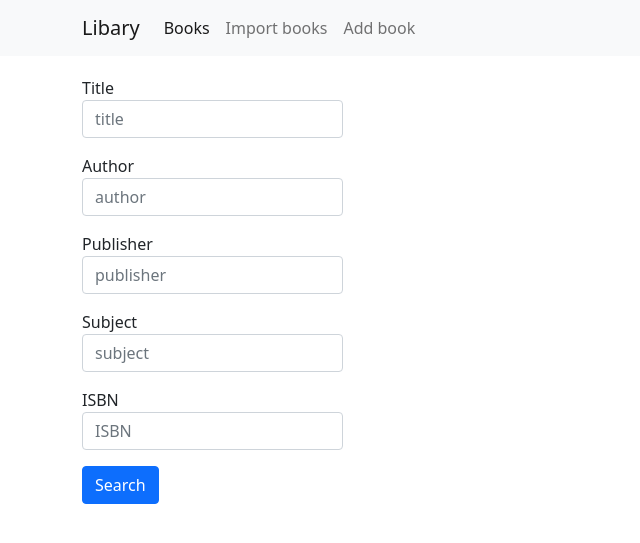
After one commit to kk0walski/bookList, a Flask app: page /import in a window 1280 px wide. The commit adds this page. Shown: the top 543 px of the page, without its empty margins (0-640 px from the left). Run offline with Flask 2, Linux system fonts and the light colour scheme; some libraries are stand-ins or nearby versions.

Commit message:
Add import form

```diff
--- a/api.py
+++ b/api.py
@@ -5,6 +5,10 @@ app = Flask(__name__)
 @app.route('/', methods=['GET'])
 def index():
     return render_template('index.html', books=get_books())
+
+@app.route('/import', methods=['GET', 'POST'])
+def import_books():
+    return render_template('import.html')
 
 def get_books():
     books = [
--- a/templates/base.html
+++ b/templates/base.html
@@ -25,10 +25,10 @@
             <div class="collapse navbar-collapse" id="navbarNav">
                 <ul class="navbar-nav">
                     <li class="nav-item">
-                        <a class="nav-link active" aria-current="page" href="#">Books</a>
+                        <a class="nav-link active" aria-current="page" href="/">Books</a>
                     </li>
                     <li class="nav-item">
-                        <a class="nav-link" href="#">Import books</a>
+                        <a class="nav-link" href="/import">Import books</a>
                     </li>
                     <li class="nav-item">
                         <a class="nav-link" href="#">Add book</a>
--- /dev/null
+++ b/templates/import.html
@@ -0,0 +1,66 @@
+{% extends "base.html" %}
+
+{% block content %}
+
+<div class="row">
+    <div class="col-lg-3">
+        <form action="#" onsubmit="logSubmit()" id="import">
+            <div class="mb-3">
+                <lablel for="titleSeach" class="form-label">Title</lablel>
+                <input type="text" class="form-control" name='title' id="titleSeach" placeholder="title">
+            </div>
+            <div class="mb-3">
+                <lablel for="authorSearch" class="form-label">Author</lablel>
+                <input type="text" class="form-control" name='author' id="authorSearch" placeholder="author">
+            </div>
+            <div class="mb-3">
+                <lablel for="publisher" class="form-label">Publisher</lablel>
+                <input type="text" class="form-control" name='publisher' id="publisher" placeholder="publisher">
+            </div>
+            <div class="mb-3">
+                <lablel for="subject" class="form-label">Subject</lablel>
+                <input type="text" class="form-control" name='subject' id="subject" placeholder="subject">
+            </div>
+            <div class="mb-3">
+                <lablel for="isbn" class="form-label">ISBN</lablel>
+                <input type="text" class="form-control" name='isbn' id="isbn" placeholder="ISBN">
+            </div>
+            <button type="submit" class="btn btn-primary">Search</button>
+        </form>
+    </div>
+    <div class="col-lg-9">
+        <p id="log"></p>
+    </div>
+</div>
+
+<script type="text/javascript">
+    function writeResponse(resp){
+        var responseText;
+        if (resp.error && resp.error.errors[0].debugInfo == 'QuotaState: BLOCKED') {
+        responseText = 'Invalid API key provided. Please replace the "apiKey" value with your own.';
+        } else {
+            console.log(resp)
+        }
+    }
+
+    function logSubmit() {
+        let url = 'https://www.googleapis.com/books/v1/volumes'
+        let fields = event.target.elements
+        let title = fields.title.value
+        let author = fields.author.value
+        let publisher = fields.publisher.value
+        let subject = fields.subject.value
+        let isbn = fields.isbn.value
+        event.preventDefault();
+        console.log(title)
+        console.log(author)
+        // let restRequest = gapi.client.request({
+        //     'path': 'https://www.googleapis.com/books/v1/volumes',
+        //     'params': {'intitle': title}
+        // });
+        // writeResponse(restRequest)
+    }
+
+    </script>
+
+{% endblock %}
```
